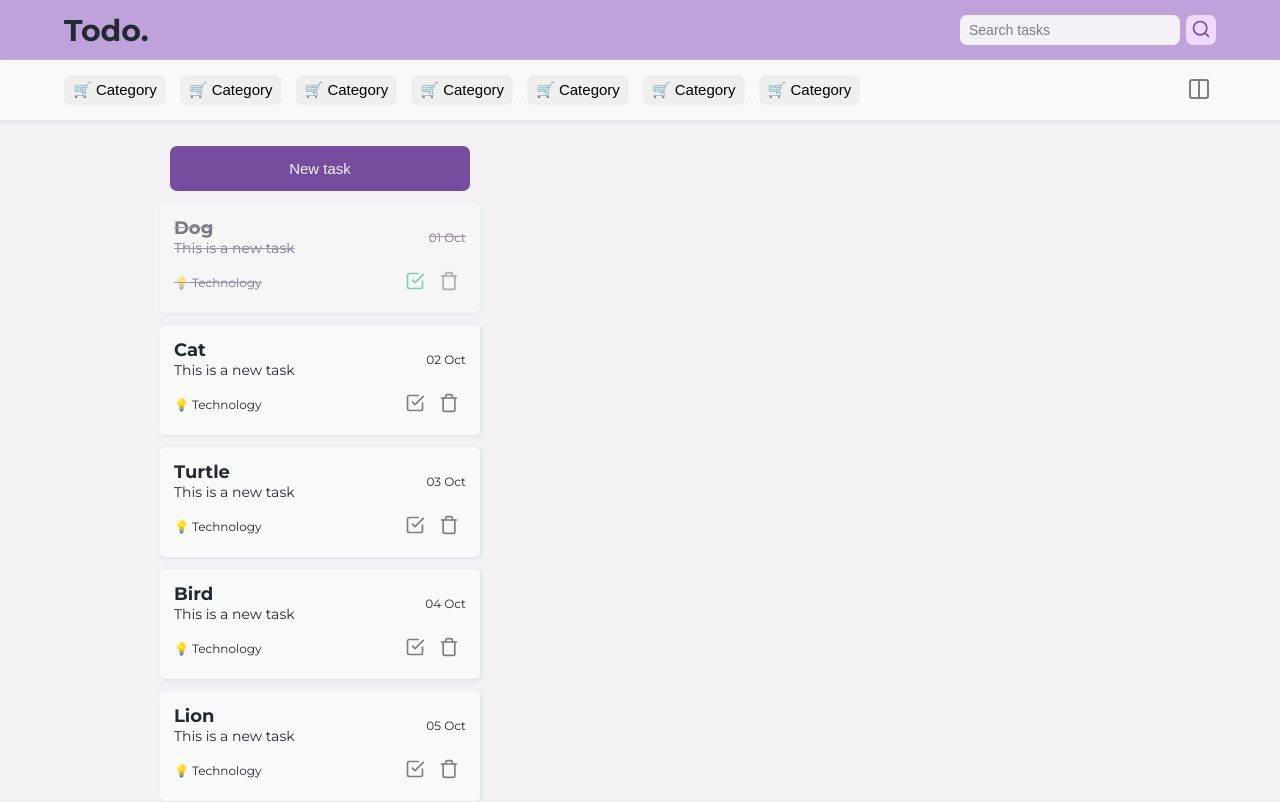
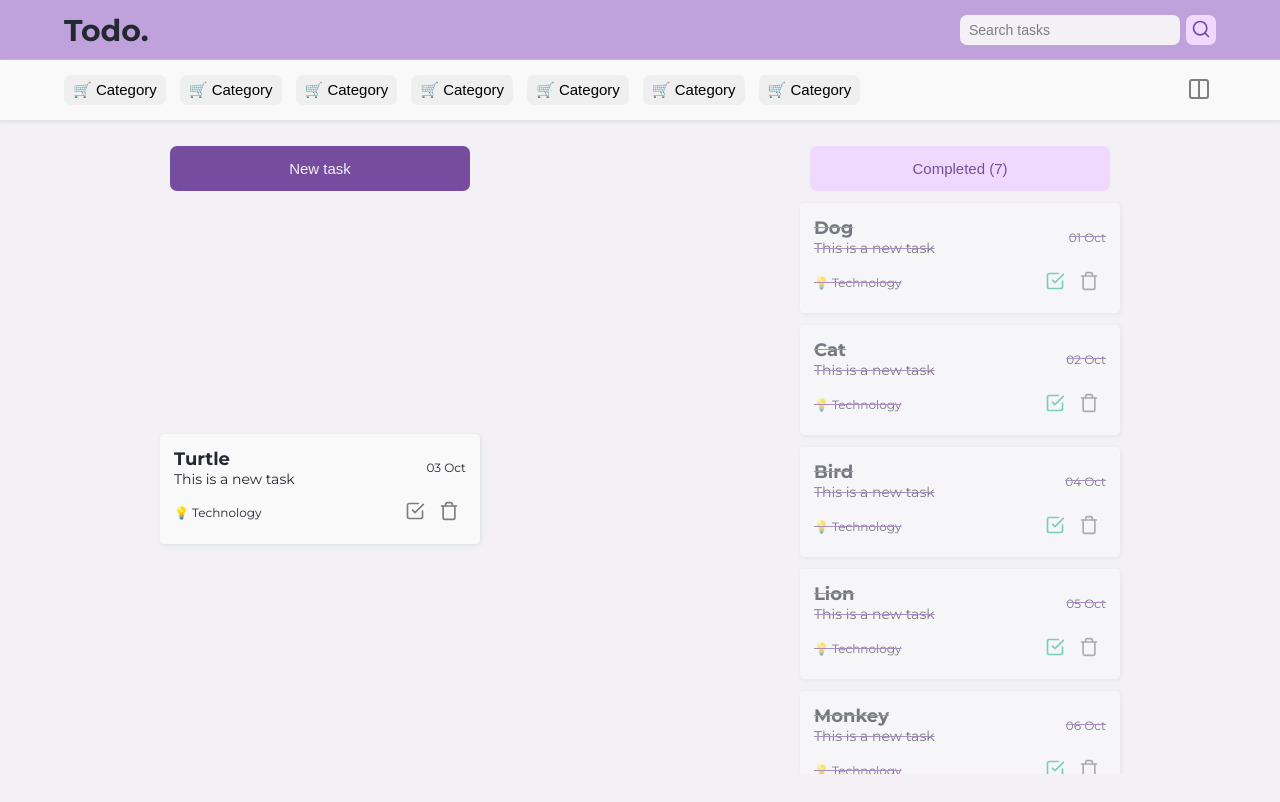
Before and after one commit to mxrold/kirapp, a React app: page / in a window 1280 px wide. Shown: the top 802 px of the page. Built offline with nearby package versions, Linux system fonts and the light colour scheme.

Commit message:
:lipstick: Update the UI and style files

```diff
--- a/src/components/ListOfTasks/index.jsx
+++ b/src/components/ListOfTasks/index.jsx
@@ -3,16 +3,19 @@ import { TaskItem } from '../TaskItem'
 import { Section, List } from './styles'
 import { Colors } from '../../styles/Colors'
 
-export const ListOfTasks = ({ tasks }) => {
+export const ListOfTasks = ({ tasks, completed }) => {
+
+  const handleStylesButton = (completeTask, newTask) => completed ? completeTask : newTask
+
   return (
-    <Section>
+    <Section layout={completed}>
       <List>
         <Button
-          name='New task'
+          name={handleStylesButton(`Completed (${tasks.length})`, 'New task')}
           width='width: 50%; min-width: 300px; max-width: 520px'
           height='45px'
-          bgColor={Colors.darkPurple}
-          textColor={Colors.lightGray}
+          bgColor={handleStylesButton(Colors.lightPurple, Colors.darkPurple)}
+          textColor={handleStylesButton(Colors.darkPurple, Colors.lightGray)}
         />
         {
           tasks.map(item => (
--- a/src/components/ListOfTasks/styles.js
+++ b/src/components/ListOfTasks/styles.js
@@ -1,24 +1,27 @@
-import styled from 'styled-components'
+import styled, { css } from 'styled-components'
 
 export const Section = styled.section`
+  ${props => props.layout && css`
+    @media (min-width: 780px) {
+      margin-top: 26px;
+    };
+  `}
   width: 90%;
-  height: 100%;
+  height: auto;
   margin: 0 auto;
   @media (min-width: 780px) {
-    width: 50%;
     height: calc(100vh - 120px);
-    margin: 0;
+    margin: 0 auto;
   };
   padding: 26px 0;
 `
 
 export const List = styled.div`
   display: grid;
-  place-items: center;
+  place-items: start center;
   width: 100%;
-  height: 100%;
-  min-height: max-content;
   @media (min-width: 780px) {
+    height: 100%;
     overflow-y: auto;
   };
 `
--- a/src/components/TaskItem/styles.js
+++ b/src/components/TaskItem/styles.js
@@ -4,7 +4,7 @@ import { Colors } from '../../styles/Colors'
 export const Card = styled.article`
   width: 100%;
   min-width: 300px;
-  max-width: 520px;
+  max-width: 680px;
   @media (min-width: 780px) {
     width: 50%;
   };
--- a/src/components/Tasks/index.jsx
+++ b/src/components/Tasks/index.jsx
@@ -1,10 +1,17 @@
 import { ListOfTasks } from '../ListOfTasks'
 import { Main } from './styles'
 
-export const Tasks = ({ tasks }) => {
+export const Tasks = ({ tasks = [] }) => {
+  const newTasks = tasks.filter(item => !item.completed)
+  const newTasksLength = newTasks.length > 0
+
+  const completedTasks = tasks.filter(item => item.completed)
+  const completedLength = completedTasks.length > 0
+
   return (
-    <Main>
-      <ListOfTasks tasks={tasks} />
+    <Main col={completedTasks}>
+      <ListOfTasks tasks={newTasks} newTasksLength={newTasksLength} />
+      {completedLength && <ListOfTasks tasks={completedTasks} completed={completedLength} />}
     </Main>
   )
 }
--- a/src/components/Tasks/styles.js
+++ b/src/components/Tasks/styles.js
@@ -1,6 +1,13 @@
-import styled from 'styled-components'
+import styled, { css } from 'styled-components'
 
 export const Main = styled.main`
+  ${props => props.col && css `
+    @media (min-width: 780px) {
+      display: flex;
+    };
+  `}
   width: 100%;
+  max-width: 1440px;
   height: calc(100vh - 120px);
+  margin: 0 auto;
 `
--- a/src/initialState.js
+++ b/src/initialState.js
@@ -13,7 +13,7 @@ export const tasks = [
     description: 'This is a new task',
     date: '02 Oct',
     category: '💡 Technology',
-    completed: false
+    completed: true
   },
   {
     id: 3,
@@ -29,7 +29,7 @@ export const tasks = [
     description: 'This is a new task',
     date: '04 Oct',
     category: '💡 Technology',
-    completed: false
+    completed: true
   },
   {
     id: 5,
@@ -37,7 +37,7 @@ export const tasks = [
     description: 'This is a new task',
     date: '05 Oct',
     category: '💡 Technology',
-    completed: false
+    completed: true
   },
   {
     id: 6,
@@ -45,7 +45,7 @@ export const tasks = [
     description: 'This is a new task',
     date: '06 Oct',
     category: '💡 Technology',
-    completed: false
+    completed: true
   },
   {
     id: 7,
@@ -53,7 +53,7 @@ export const tasks = [
     description: 'This is a new task',
     date: '07 Oct',
     category: '💡 Technology',
-    completed: false
+    completed: true
   },
   {
     id: 8,
@@ -61,6 +61,6 @@ export const tasks = [
     description: 'This is a new task',
     date: '08 Oct',
     category: '💡 Technology',
-    completed: false
+    completed: true
   }
 ]
--- a/src/styles/GlobalStyles.js
+++ b/src/styles/GlobalStyles.js
@@ -40,7 +40,7 @@ export const GlobalStyles = createGlobalStyle`
     height: 100%;
   }
 
-  @media screen and (min-width: 1024px) {
+  @media screen and (min-width: 780px) {
     height: 100vh;
     overflow: hidden;
   }
```
Also changed, not shown: src/components/Button/index.jsx (line endings or trailing spaces).
